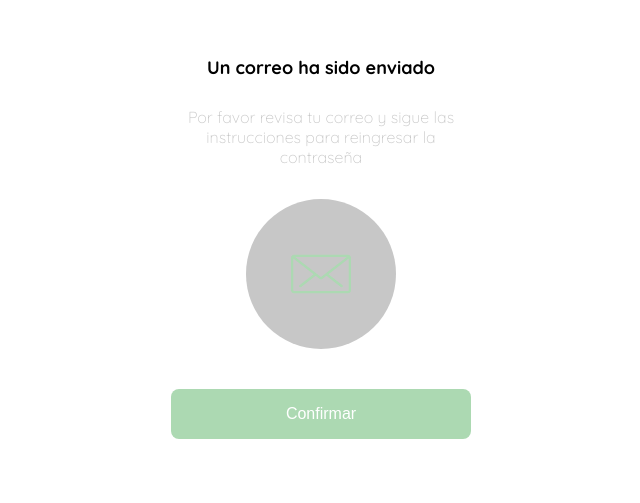
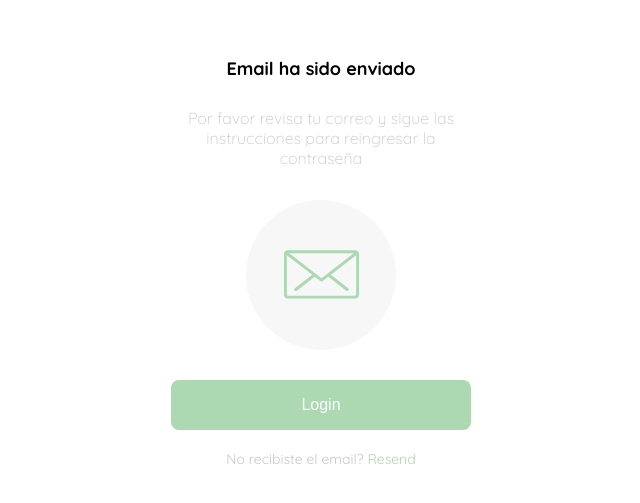
Before and after one commit to itscamperezb/Proyecto-Tienda-Online, a plain HTML site: page emailSent.html in a window 1280 px wide. Shown: the part 139-642 px from the top of the page, without its empty margins (319-959 px from the left). Drawn offline with Linux system fonts and the light colour scheme.

Commit message:
acabo de terminar la pantalla de sentEmail

```diff
--- a/emailSent.html
+++ b/emailSent.html
@@ -16,7 +16,7 @@
     <div class="login">
       <div class="form-container">
         <img src="logos/logo_yard_sale.svg" alt="logo_yard_sale" class="logo" />
-        <h1 class="title">Un correo ha sido enviado</h1>
+        <h1 class="title">Email ha sido enviado</h1>
         <p class="subtitle">
           Por favor revisa tu correo y sigue las instrucciones para reingresar
           la contraseña
@@ -27,10 +27,15 @@
         <div class="button-container">
           <input
             type="submit"
-            value="Confirmar"
+            value="Login"
             class="primary-button login-button"
           />
         </div>
+
+        <p class="text">
+          <span>No recibiste el email?</span>
+          <a href="/">Resend </a>
+        </p>
       </div>
     </div>
   </body>
--- a/style.css
+++ b/style.css
@@ -73,7 +73,7 @@ body {
   text-align: center;
   color: var(--White);
   font-weight: 500;
-  margin: 40px 0;
+  margin: 30px 0 10px 0;
   border-radius: 8px;
   height: 50px;
   width: 100%;
@@ -88,22 +88,38 @@ body {
 @media (max-width: 640px) {
   .logo {
     display: block;
+    margin-bottom: 20px;
   }
 }
 
 .icono {
   place-self: center;
-  width: 40%;
+  width: 50%;
 
-  height: 40%;
+  height: 50%;
 }
 
 .container-icono {
   place-self: center;
   display: flex;
   place-content: center;
-  background-color: var(--Very-light-pink);
+  background-color: var(--Text-input-field);
   border-radius: 50%;
   height: 150px;
   width: 50%;
 }
+.text {
+  font-size: var(--sm);
+  justify-self: center;
+  margin: 10px 0;
+}
+
+.text span {
+  font-size: var(--sm);
+  color: var(--Very-light-pink);
+}
+.text a {
+  font-size: var(--sm);
+  color: var(--Hospital-green);
+  text-decoration: none;
+}
```
